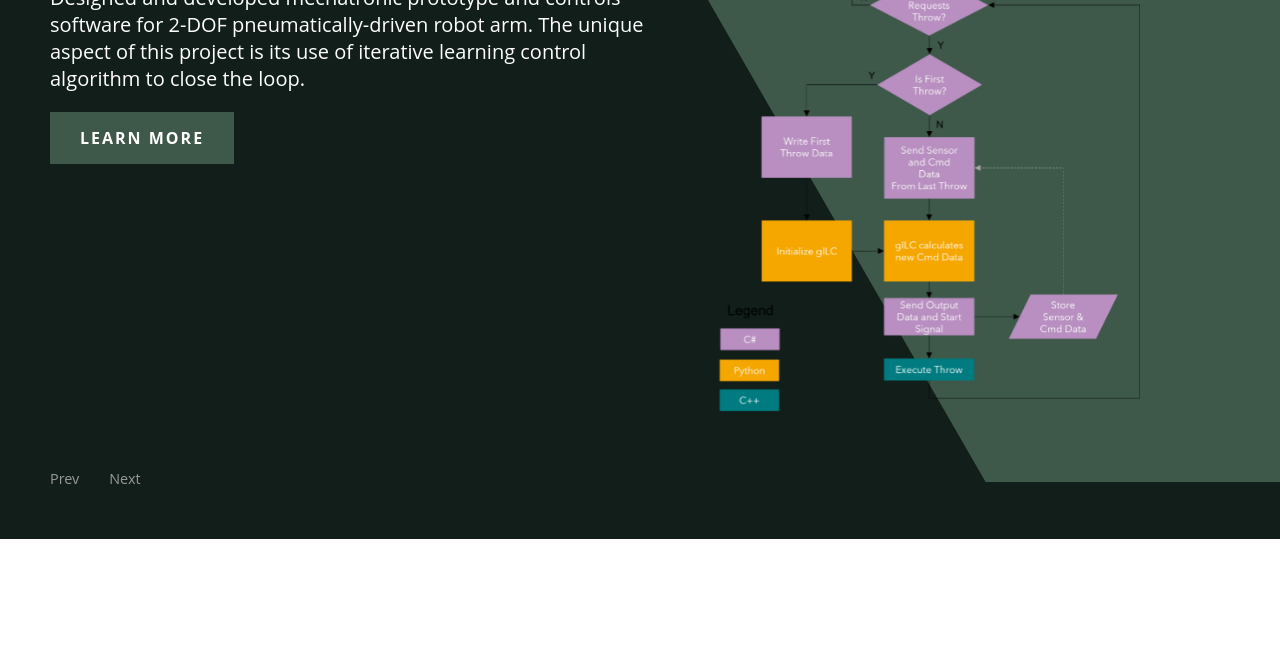
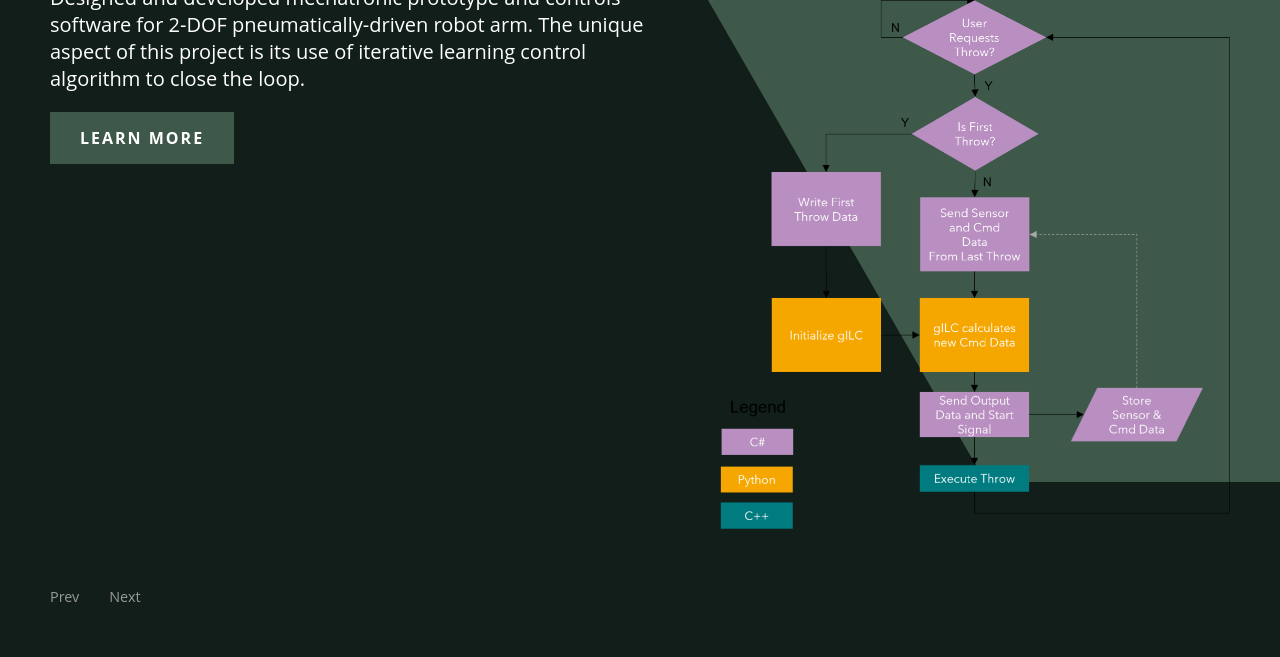
Before and after one commit to kuriousDesign/KuriousDesignWebsite, a plain HTML site: page marinoarm.html in a window 1280 px wide. Shown: the part 318-975 px from the top of the page. Before the commit the page ends 857 px from the top, so only its background shows below. Drawn offline with Linux system fonts and the light colour scheme.

Commit message:
updates to portfolio style

```diff
--- a/portfoliostyle.css
+++ b/portfoliostyle.css
@@ -96,7 +96,7 @@ section .wrapper .imgBx {
 
 #marinoarm {
   max-width: 100%;
-  max-height: 70vh;
+  max-height: 700px;
 }
 
 .sci {
```
